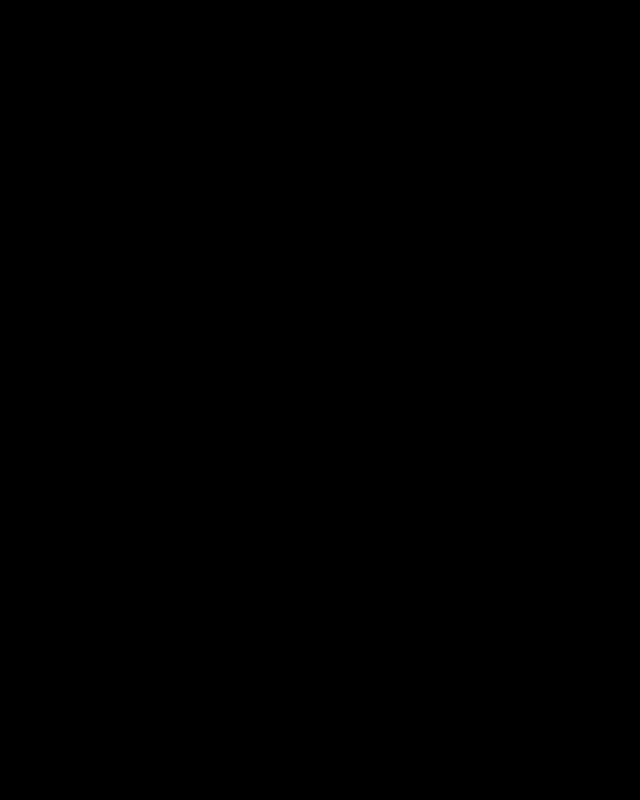
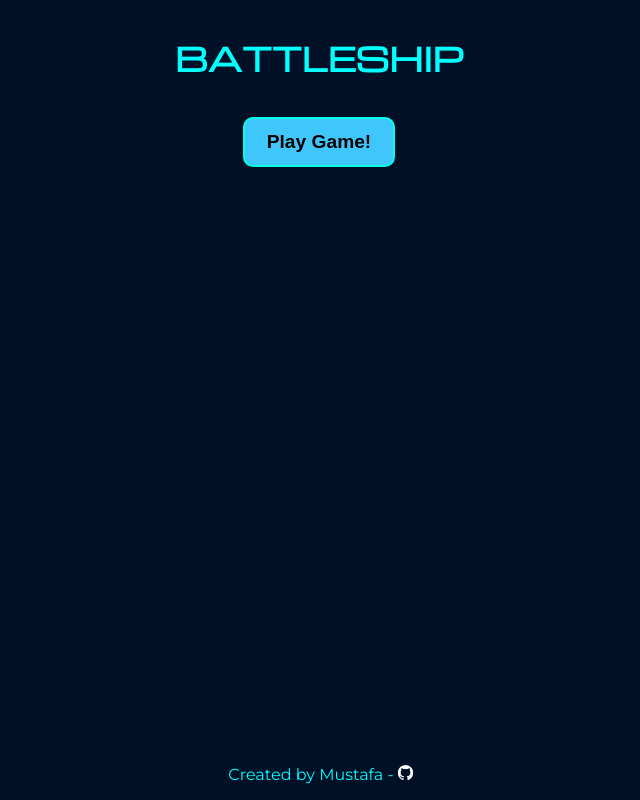
Before and after one commit to mustafa-bhatti/Battleship, a website built with webpack: page src/template.html in a window 1280 px wide. Shown: the whole page, without its empty margins (321-961 px from the left). Built offline with nearby package versions, Linux system fonts and the light colour scheme.

Commit message:
feat: add basic styling and a button for play game

```diff
--- a/src/index.js
+++ b/src/index.js
@@ -1,5 +1,5 @@
 // import { gameboard } from './Gameboard';
-// import './styles.css';
+import './styles.css';
 
 // let list = [
 //   [1, 2],
--- a/src/styles.css
+++ b/src/styles.css
@@ -1,9 +1,52 @@
+@import url('https://fonts.googleapis.com/css2?family=Michroma&family=Montserrat:wght@100..900&display=swap');
 :root {
   box-sizing: border-box;
   margin: 0;
   padding: 0;
-  background-color: rgb(0, 0, 0);
+  --blue: rgb(0, 16, 39);
+  --blue-light: rgb(63, 198, 251);
+  --cyan: cyan;
 }
-* {
-  color: rgb(207, 207, 207);
+
+body {
+  font-family: 'Montserrat', sans-serif;
+  background-color: var(--blue);
+  color: var(--cyan);
 }
+h2 {
+  font-family: 'Michroma';
+  font-size: 2rem;
+}
+.main-container {
+  display: flex;
+  flex-direction: column;
+  justify-content: center;
+  align-items: center;
+  gap: 10px;
+}
+button {
+  cursor: pointer;
+  padding: 12px 22px;
+  outline: none;
+  border: 2px solid rgb(5, 255, 230);
+  background-color: var(--blue-light);
+  color: rgb(0, 0, 0);
+  font-size: 1.2rem;
+  /* box-shadow: 2px 2px 10px 2px rgb(2, 217, 245); */
+  font-weight: 800;
+  -webkit-border-radius: 10px;
+  -moz-border-radius: 10px;
+  -ms-border-radius: 10px;
+  -o-border-radius: 10px;
+  border-radius: 10px;
+}
+button:active{
+  background-color: var(--blue);
+  color: var(--cyan);
+}
+footer {
+  position: absolute;
+  bottom: 0;
+  text-align: center;
+  width: 99%;
+}
--- a/src/template.html
+++ b/src/template.html
@@ -6,5 +6,23 @@
     <title>Battleship</title>
     <link rel="stylesheet" href="styles.css" />
   </head>
-  <body></body>
+  <body>
+    <div class="main-container">
+      <h2>BATTLESHIP</h2>
+      <button type="button" id="play-btn">Play Game!</button>
+
+    </div>
+    <footer>
+      <p>
+        Created by Mustafa -
+        <a href="https://github.com/mustafa-bhatti/Battleship"
+          ><img
+            src="images/github.png"
+            width="15px"
+            height="15px"
+            title="github profile"
+        /></a>
+      </p>
+    </footer>
+  </body>
 </html>
```
Also changed, not shown: src/images/github.png (added), src/ui.js (added).
